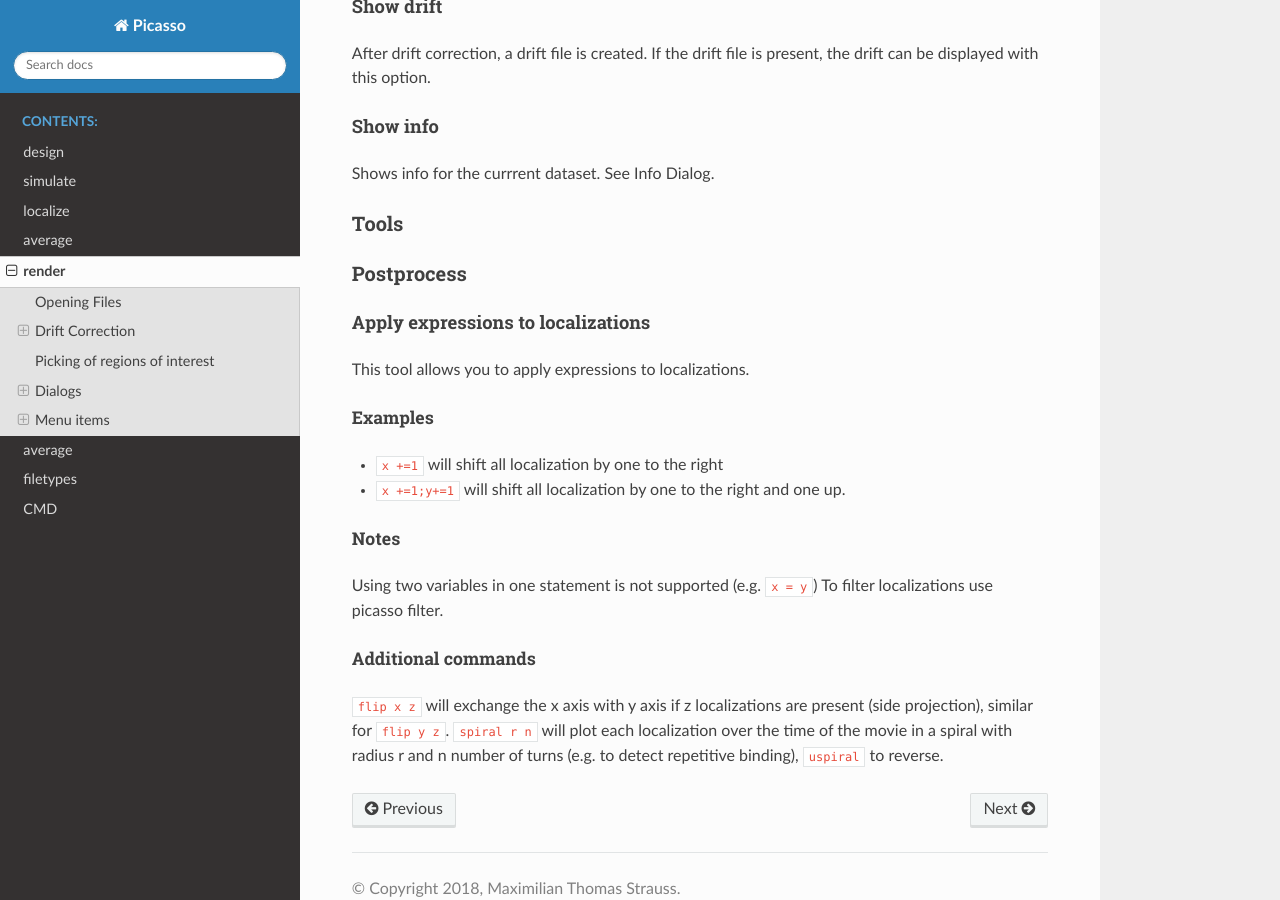
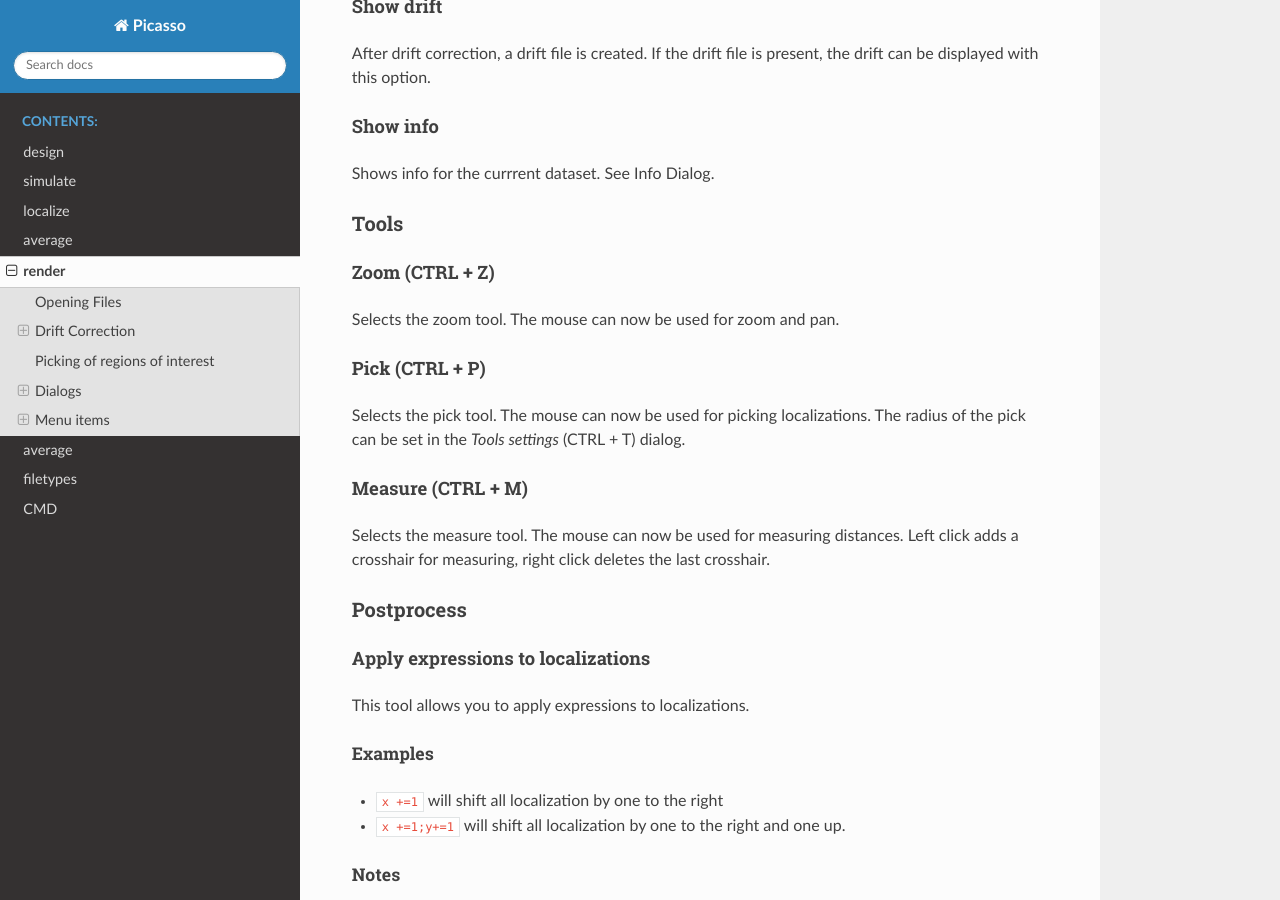
Before and after one commit to jungmannlab/picasso, a Sphinx documentation site: the page built from docs/render.rst, in a window 1280 px wide and 900 px high, scrolled down 5313 px. Built offline with Sphinx 7.4.7 and the Read the Docs theme 2.0.0, drawn with Linux system fonts in a browser that asks for light colours.

Commit message:
more content

```diff
--- a/docs/render.rst
+++ b/docs/render.rst
@@ -173,6 +173,19 @@ Shows info for the currrent dataset. See Info Dialog.
 Tools
 ~~~~~
 
+Zoom (CTRL + Z)
+^^^^^^^^^^^^^^^
+Selects the zoom tool. The mouse can now be used for zoom and pan.
+
+Pick (CTRL + P)
+^^^^^^^^^^^^^^^
+Selects the pick tool. The mouse can now be used for picking localizations. The radius of the pick can be set in the `Tools settings` (CTRL + T) dialog.
+
+Measure (CTRL + M)
+^^^^^^^^^^^^^^^^^^
+Selects the measure tool. The mouse can now be used for measuring distances. Left click adds a crosshair for measuring, right click deletes the last crosshair.
+
+
 Postprocess
 ~~~~~~~~~~~
 
```
